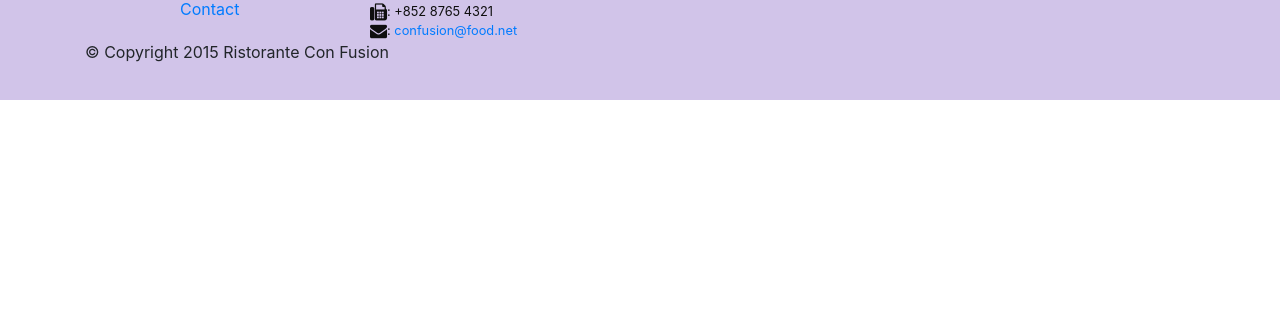
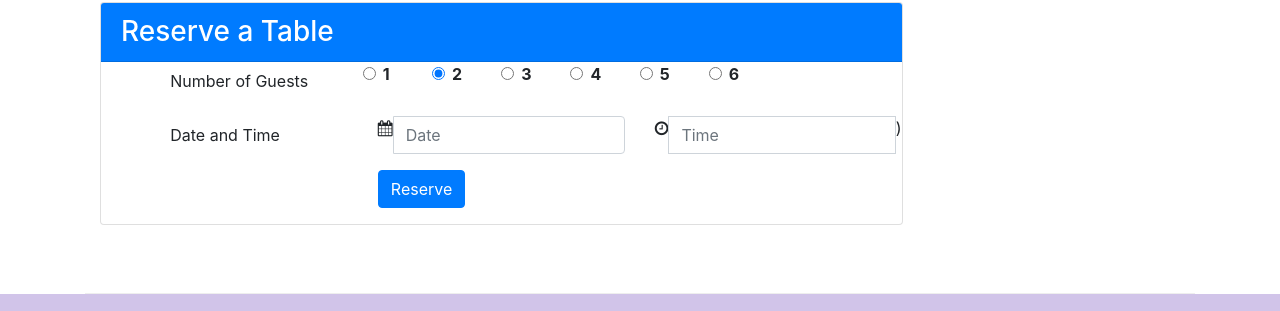
Before and after one commit to Vikywes/cfusion, a website: page index.html in a window 1280 px wide. Shown: the part 1640-1951 px from the top of the page. Before the commit the page ends 1740 px from the top, so only its background shows below. Drawn offline with nearby package versions, Linux system fonts and the light colour scheme.

Commit message:
Week 2- Assignment

```diff
--- a/index.html
+++ b/index.html
@@ -46,12 +46,16 @@
     <header class="jumbotron">
         <div class="container">
             <div class="row row-header">
-                <div class="col-12 col-sm-8">
+                <div class="col-12 col-sm-6">
                     <h1>Ristorante con Fusion</h1>
                     <p>We take inspiration from the World's best cuisines, and create a unique fusion experience. Our lipsmacking creations will tickle your culinary senses!</p>
                 </div>
-                <div class="col col-sm align-self-center">
+                <div class="col col-sm-3 align-self-center">
                     <img src="img/logo.png" class="img-fluid">
+                </div>
+                <div class="col col-sm-3 align-self-center btn-group-justified"> <!-- WEEK 2--ASSIGNMENT 3-->
+                   <!--<button type="submit" class="btn btn-primary btn-sm">Reserve Table</button>-->
+                    <a href="#reserve" class="btn btn-primary">Reserve Table</a>
                 </div>
             </div>
         </div>
@@ -65,8 +69,8 @@
             <div class="col-sm col-md flex-first">
                 <div class="media"><!--Media Body and Object Being Used -->
                     <img class="d-flex mr-3 img-thumbnail align-self-center" src="img/uthappizza.png" alt="uthappizza">
-                    <div class="media-body">
                         <!-- Badge Alert Added -->
+                        <div media-body>
                             <h2 class="mt-0">
                                 Uthappizza
                                 <span class="badge badge-danger">HOT</span>
@@ -79,13 +83,19 @@
             </div>
 
 
+
         <div class="row row-content align-items-center">
             <div class="col-sm-4 col-md-3">
                 <h3>This Month's Promotions</h3>
             </div>
-            <div class="col-sm col-md">
-                <h2>Weekend Grand Buffet</h2>
+            <div class="col-sm col-md">        <!--WEEK 2 --ASSIGNMENT2 -->
+                <div class="media">
+                    <div media-body>
+                        <h2 class="mt-0">Weekend Grand Buffet <span class="badge badge-danger">NEW</span></h2>
                         <p>Featuring mouthwatering combinations with a choice of five different salads, six enticing appetizers, six main entrees and five choicest desserts. Free flowing bubbly and soft drinks. All for just $19.99 per person </p>
+                    </div>
+                    <img class="d-flex mr-3 img-thumbnail align-self-center" src="img/buffet.png" alt="buffet">
+                </div>                           <!--WEEK 2 --ASSIGNMENT2 -->
             </div>
         </div>
 
@@ -104,7 +114,85 @@
                 </div>
             </div>
         </div>
+
+        <!-- Week2---ASSIGNMENT 1  -->
+        <div class="row row-content align-items-center" >
+            <div class="col-12 col-sm-9">
+                <p> Assignment Codes come here...</p>
+                <div class="card">
+                    <h3 class="card-header bg-primary text-white">Reserve a Table</h3>
+                <div class="card-block ">
+                <form>
+                    <div class="form-group row">
+                        <label for="approve" class="col-md-3 offset-md-1 col-form-label">Number of Guests
+                        </label>
+                       <div class="form-check col-md-1">
+                            <label class="form-check-label">
+                                <input type="radio" class="form-check-input" name="approve" id="approve" value="">
+                                <strong>1</strong>
+                            </label>
                         </div>
+                        <div class="form-check col-md-1">
+                            <label class="form-check-label">
+                                <input type="radio" class="form-check-input" name="approve" id="approve" value="" checked>
+                                <strong>2</strong>
+                            </label>
+                        </div>
+                        <div class="form-check col-md-1">
+                            <label class="form-check-label">
+                                <input type="radio" class="form-check-input" name="approve" id="approve" value="">
+                                <strong>3</strong>
+                            </label>
+                        </div>
+                        <div class="form-check col-md-1">
+                            <label class="form-check-label">
+                                <input type="radio" class="form-check-input" name="approve" id="approve" value="">
+                                <strong>4</strong>
+                            </label>
+                        </div>
+                        <div class="form-check col-md-1">
+                            <label class="form-check-label">
+                                <input type="radio" class="form-check-input" name="approve" id="approve" value="">
+                                <strong>5</strong>
+                            </label>
+                        </div>
+                        <div class="form-check col-md-1">
+                            <label class="form-check-label">
+                                <input type="radio" class="form-check-input" name="approve" id="approve" value="">
+                                <strong>6</strong>
+                            </label>
+                        </div>
+                     </div>
+                     <div class="form-group row">
+                        <label for="date" class="col-md-3  offset-md-1 col-form-label">Date and Time
+                        </label>
+                        <div class="col-sm-5 col-md-4"> <!-- Input Group addon -->
+                            <div class="input-group">
+                                <div class="input-group-addon"><i class="fa fa-calendar"></i></div>
+                                <input type="text" class="form-control" id="date" name="date" placeholder="Date">
+                            </div>
+                        </div>
+                         <div class="col-sm-5 col-md-4"><!--Input Group Added -->
+                          <div class="input-group">
+                                <div class="input-group-addon"><i class="fa fa-clock-o"></i></div>
+                                <input type="text" class="form-control" id="time" name="time" placeholder="Time">
+                                <div class="input-group-addon">)</div>
+                            </div>
+                        </div>
+                    </div>
+                    <div class="form-group row">
+                        <div class="col-sm-8 col-md-6 offset-md-4">
+                           <button type="submit" class="btn btn-primary" name="reserve" id="reserve">Reserve</button>
+                        </div>
+                    </div>
+                </form>
+                </div>
+             </div>     <!ASSIGNMENT SECTION ENDED -->
+            </div>
+        </div>
+
+    </div> <!-- End of Content- Container -->
+
 
     <footer class="footer">
         <div class="container">
```
Lines whose indentation alone changed are shown as unchanged.
